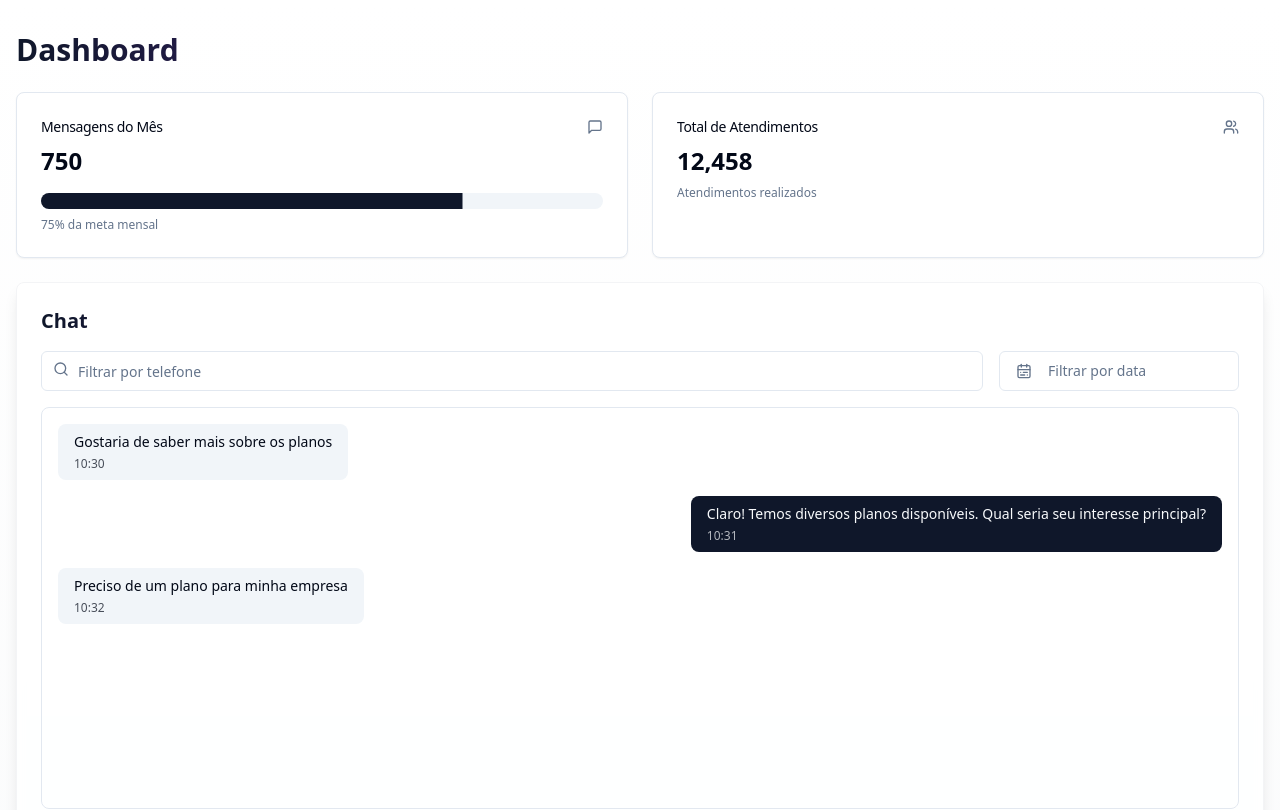
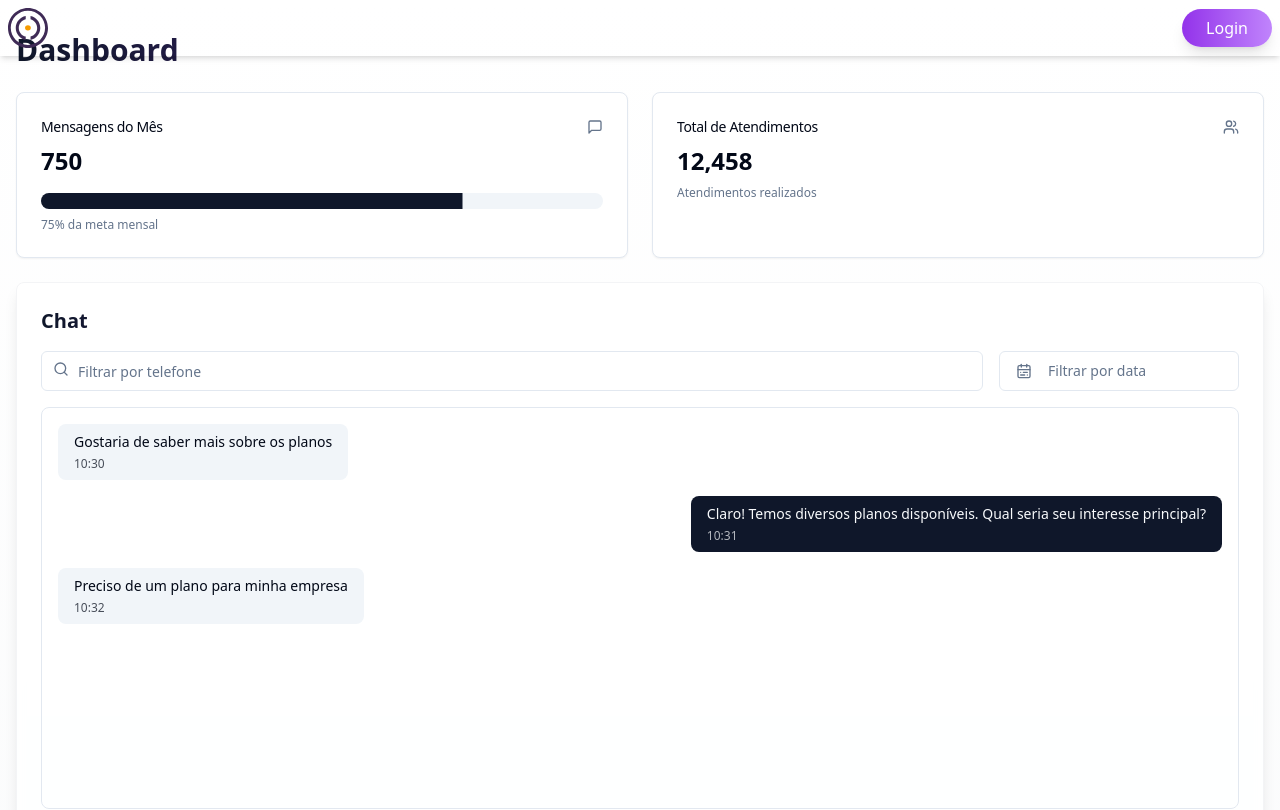
Before and after one commit to dennisce/opus-virtual-assistants, a React (Vite) app: page /dashboard in a window 1280 px wide. Shown: the top 810 px of the page. Built offline with nearby package versions, Linux system fonts and the light colour scheme.

Commit message:
inserindo barra de login

```diff
--- a/src/components/NavBar.tsx
+++ b/src/components/NavBar.tsx
@@ -5,26 +5,46 @@ import { UserCircle } from "lucide-react";
 
 const NavBar = () => {
   return (
-    <div className="">
-    {/*<div className="w-full bg-white border-b">
-      <div className="container mx-auto px-4">
-        <NavigationMenu className="flex justify-between items-center py-4">
-          <NavigationMenuList>
-            <NavigationMenuItem>
-              <img src="/Opus.svg" alt="Opus Logo" className="h-8" />
-            </NavigationMenuItem>
-          </NavigationMenuList>
-          <NavigationMenuList className="ml-auto">
-            <NavigationMenuItem>
-              <Button variant="outline" className="gap-2">
-                <UserCircle className="h-5 w-5" />
-                Login
-              </Button>
-            </NavigationMenuItem>
-          </NavigationMenuList>
-        </NavigationMenu>
-      </div>*/}
-    </div>
+    <header className=" absolute top-0 left-0 z-50 w-full flex items-center justify-between p-2 shadow-md">
+      {/* Logo na esquerda */}
+      <div className="flex items-center">
+        <img src="/Opus.svg" alt="Logo Opus" className="h-10" />
+      </div>
+
+      {/* Botão de login na direita */}
+      <div>
+      <a
+        href="https://dashboard.opusapp.com.br"
+        className="px-6 py-2 bg-gradient-to-r from-purple-600 to-purple-400 text-white font-thin rounded-full shadow-lg hover:ring-2 hover:ring-purple-500 hover:from-purple-700 hover:to-purple-500 transition-all duration-300"
+      >
+        Login
+      </a>
+      </div>
+    </header>
+    // <div className="w-full absolute">
+    //   <div className="container mx-auto px-4">
+    //     <NavigationMenu className="flex items-center justify-between py-4">
+
+    //       {/* Logo */}
+    //       <NavigationMenuList>
+    //         <NavigationMenuItem>
+    //           <img src="/Opus.svg" alt="Opus Logo" className="h-8" />
+    //         </NavigationMenuItem>
+    //       </NavigationMenuList>
+
+    //       {/* Botão de Login */}
+    //       <NavigationMenuList className="ml-auto">
+    //         <NavigationMenuItem>
+    //           <Button variant="outline" className="gap-2">
+    //             <UserCircle className="h-5 w-5" />
+    //             Login
+    //           </Button>
+    //         </NavigationMenuItem>
+    //       </NavigationMenuList>
+
+    //     </NavigationMenu>
+    //   </div>
+    // </div>
   );
 };
 
```
